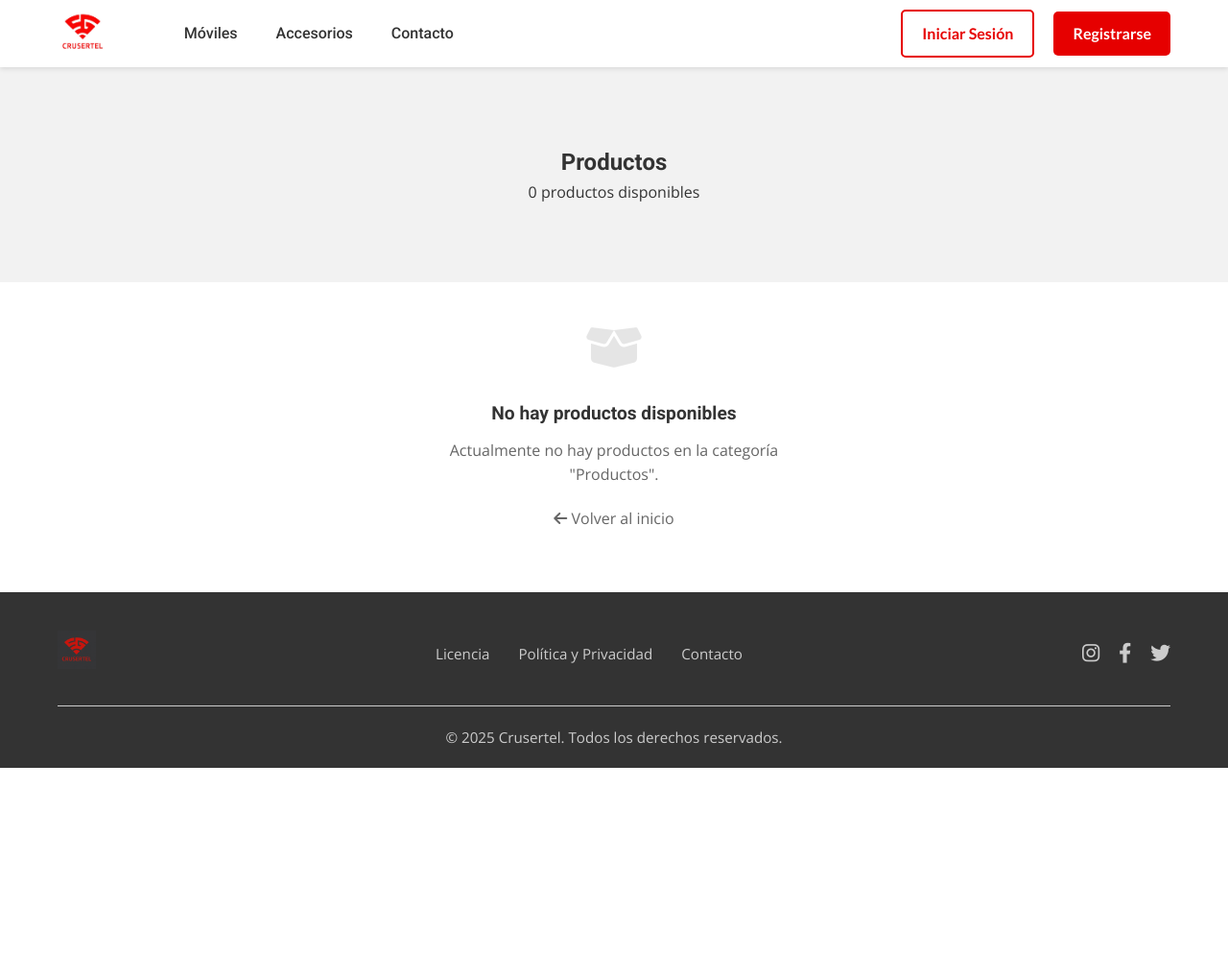
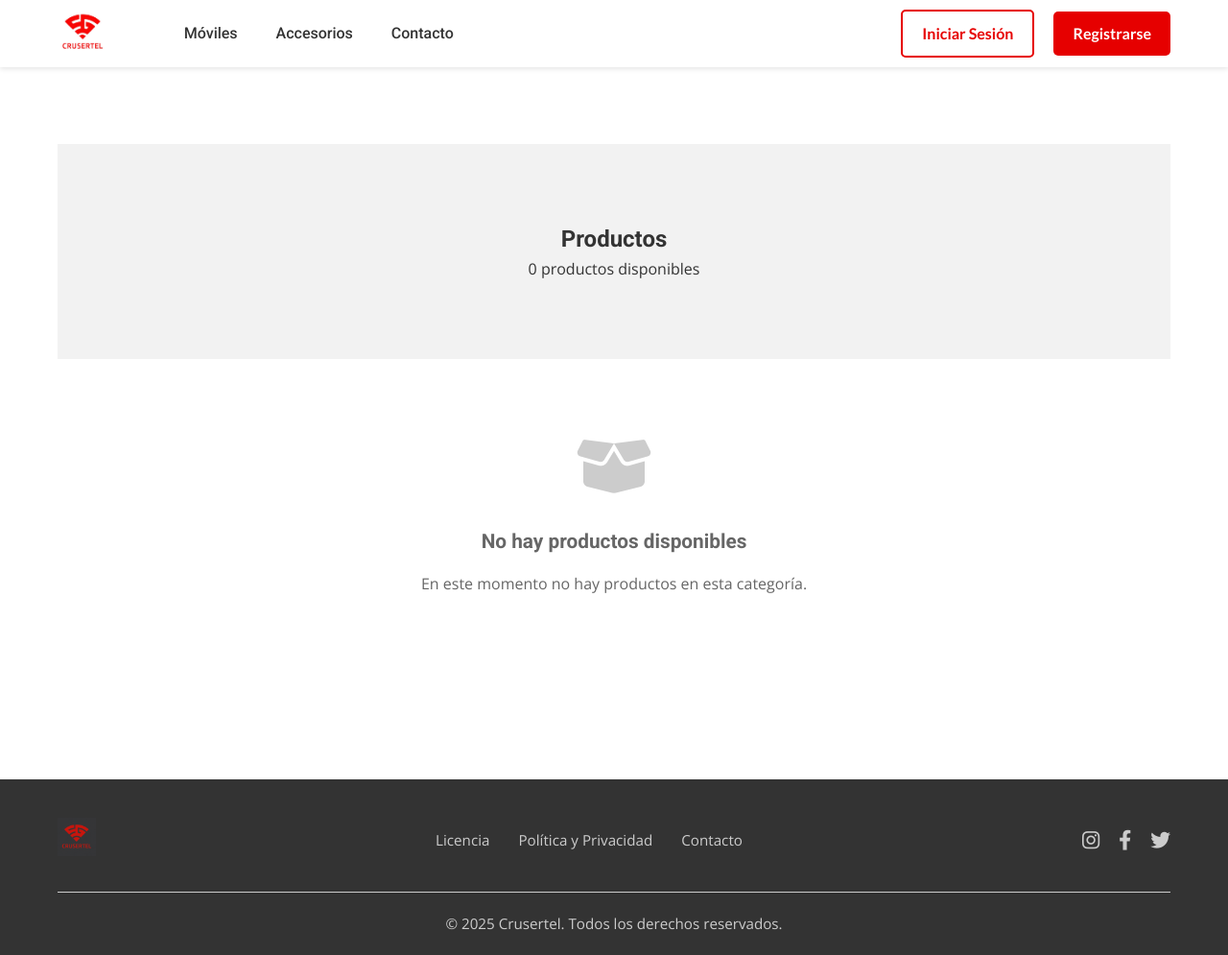
Before and after one commit to CruzAntonioDIWWEB/TFG_mobileStore, a PHP site: template Views/products/category.php in a window 1280 px wide. Shown: the whole page at 96% size. Before the commit the page ends 800 px from the top, so only its background shows below. Run offline with PHP 8.4, Linux system fonts and the light colour scheme; the template is opened without the code that fills it, so the values that code supplies are empty; some libraries are stand-ins or nearby versions.

Commit message:
category created by crud almost ready

```diff
--- a/Views/admin/products/create.php
+++ b/Views/admin/products/create.php
@@ -118,7 +118,7 @@ $accessoryTypes = $accessoryTypes ?? [];
                                id="stock"
                                name="stock"
                                class="form-input"
-                               placeholder="10"
+                               placeholder="0"
                                min="0"
                                required>
                         <small class="form-hint">Unidades disponibles.</small>
--- a/Views/admin/products/edit.php
+++ b/Views/admin/products/edit.php
@@ -149,7 +149,7 @@ $productImage = $product ? $product->getImage() : '';
                                    name="stock"
                                    class="form-input"
                                    value="<?php echo htmlspecialchars($productStock); ?>"
-                                   placeholder="10"
+                                   placeholder="0"
                                    min="0"
                                    required>
                             <small class="form-hint">Unidades disponibles.</small>
--- a/Views/products/category.php
+++ b/Views/products/category.php
@@ -6,7 +6,7 @@ $categoryId = $categoryId ?? null;
 ?>
 
 <!-- Category Products Section -->
-<section class="catalog-section">
+<section class="accessories-catalog">
     <div class="catalog-container">
 
         <!-- Header -->
@@ -15,12 +15,16 @@ $categoryId = $categoryId ?? null;
                 <h1 class="catalog-title"><?php echo htmlspecialchars($categoryName); ?></h1>
             </div>
             <div class="catalog-info">
-                <span class="product-count"><?php echo count($products); ?> productos disponibles</span>
+                <span class="product-count">
+                    <?php
+                        $count = count($products);
+                        echo $count . ' producto' . ($count === 1 ? ' disponible' : 's disponibles');
+                    ?>
+                </span>
             </div>
         </div>
 
         <!-- Breadcrumb -->
-                <!-- Breadcrumb (only show when there are products) -->
         <?php if (!empty($products) && is_array($products)): ?>
             <div class="breadcrumb">
                 <a href="<?php echo BASE_URL; ?>index.php?controller=home&action=index" class="breadcrumb-link">
@@ -28,6 +32,7 @@ $categoryId = $categoryId ?? null;
                     Inicio
                 </a>
                     <i class="fas fa-chevron-right"></i>
+                </span>
                 <span class="breadcrumb-current"><?php echo htmlspecialchars($categoryName); ?></span>
             </div>
         <?php endif; ?>
@@ -35,71 +40,77 @@ $categoryId = $categoryId ?? null;
         <!-- Products Display -->
         <div class="products-content">
             <?php if (!empty($products) && is_array($products)): ?>
-                <div class="products-grid">
+                <div class="accessories-grid">
                     <?php foreach ($products as $product): ?>
-                        <div class="accessory-card">
+                        <article class="accessory-card">
                             <div class="accessory-image">
                                 <?php if (!empty($product['image'])): ?>
                                     <img src="<?php echo ASSETS_URL; ?>img/products/<?php echo htmlspecialchars($product['image']); ?>"
                                         alt="<?php echo htmlspecialchars($product['name']); ?>"
                                         loading="lazy">
                                 <?php else: ?>
-                                    <div class="image-placeholder">
-                                        <i class="fas fa-image"></i>
-                                        <span>Sin imagen</span>
-                                    </div>
+                                    <img src="<?php echo ASSETS_URL; ?>img/placeholder-product.jpg"
+                                        alt="<?php echo htmlspecialchars($product['name']); ?>"
+                                        loading="lazy">
                                 <?php endif; ?>
 
-                                <?php if ($product['stock'] <= 0): ?>
-                                    <div class="stock-overlay">
-                                        <span class="out-of-stock">Agotado</span>
-                                    </div>
+                                <!-- Stock Badge -->
+                                <?php if ($product['stock'] > 0): ?>
+                                    <span class="stock-badge">
+                                        <?php if ($product['stock'] <= 5): ?>
+                                            <i class="fas fa-exclamation-triangle"></i>
+                                            Quedan <?php echo $product['stock']; ?>
+                                        <?php else: ?>
+                                            <i class="fas fa-check"></i>
+                                            En stock
+                                        <?php endif; ?>
+                                    </span>
+                                <?php else: ?>
+                                    <span class="stock-badge out-of-stock">
+                                        <i class="fas fa-times"></i>
+                                        Agotado
+                                    </span>
                                 <?php endif; ?>
                             </div>
 
                             <div class="accessory-info">
-                                <h3 class="product-name"><?php echo htmlspecialchars($product['name']); ?></h3>
+                                <h3 class="accessory-name"><?php echo htmlspecialchars($product['name']); ?></h3>
 
                                 <?php if (!empty($product['description'])): ?>
-                                    <p class="product-description"><?php echo htmlspecialchars($product['description']); ?></p>
+                                    <p class="accessory-description">
+                                        <?php echo htmlspecialchars(substr($product['description'], 0, 100)) . (strlen($product['description']) > 100 ? '...' : ''); ?>
+                                    </p>
                                 <?php endif; ?>
 
-                                <div class="product-details">
-                                    <div class="product-price">
-                                        <span class="price"><?php echo number_format($product['price'], 2); ?>€</span>
+                                <div class="accessory-footer">
+                                    <div class="price-section">
+                                        <span class="accessory-price"><?php echo number_format($product['price'], 2, ',', '.'); ?> €</span>
                                     </div>
 
-                                    <div class="product-stock">
-                                        <?php if ($product['stock'] > 0): ?>
-                                            <span class="stock in-stock">
-                                                <i class="fas fa-check-circle"></i>
-                                                <?php echo $product['stock']; ?> disponibles
-                                            </span>
-                                        <?php else: ?>
-                                            <span class="stock out-of-stock">
-                                                <i class="fas fa-times-circle"></i>
-                                                Sin stock
-                                            </span>
-                                        <?php endif; ?>
-                                    </div>
-                                </div>
-
-                                <div class="product-actions">
+                                    <div class="accessory-actions">
                                         <a href="<?php echo BASE_URL; ?>index.php?controller=product&action=detailProd&id=<?php echo $product['id']; ?>"
-                                       class="product-btn btn-view">
+                                            class="accessory-btn btn-details">
                                             <i class="fas fa-eye"></i>
                                             Ver detalles
                                         </a>
 
                                         <?php if ($product['stock'] > 0): ?>
-                                        <button type="button"
-                                                class="product-btn btn-cart"
-                                                onclick="addToCart(<?php echo $product['id']; ?>)">
-                                            <i class="fas fa-cart-plus"></i>
-                                            Añadir al carrito
+                                            <?php if (isset($_SESSION['user'])): ?>
+                                                <button class="accessory-btn btn-cart"
+                                                    data-product-id="<?php echo $product['id']; ?>"
+                                                    data-product-name="<?php echo htmlspecialchars($product['name']); ?>">
+                                                    <i class="fas fa-shopping-cart"></i>
+                                                    Añadir
                                                 </button>
                                             <?php else: ?>
-                                        <button type="button" class="product-btn btn-disabled" disabled>
+                                                <a href="<?php echo BASE_URL; ?>index.php?controller=user&action=login"
+                                                    class="accessory-btn btn-login-required">
+                                                    <i class="fas fa-user"></i>
+                                                    Iniciar sesión
+                                                </a>
+                                            <?php endif; ?>
+                                        <?php else: ?>
+                                            <button class="accessory-btn btn-disabled" disabled>
                                                 <i class="fas fa-ban"></i>
                                                 No disponible
                                             </button>
@@ -107,55 +118,20 @@ $categoryId = $categoryId ?? null;
                                     </div>
                                 </div>
                             </div>
+                        </article>
                     <?php endforeach; ?>
                 </div>
             <?php else: ?>
-                <div class="no-products">
-                    <div class="no-products-icon">
-                        <i class="fas fa-box-open"></i>
+                <div class="no-accessories-message">
+                    <div class="no-accessories-content">
+                        <i class="fas fa-box-open no-accessories-icon"></i>
+                        <h3 class="no-accessories-title">No hay productos disponibles</h3>
+                        <p class="no-accessories-text">En este momento no hay productos en esta categoría.</p>
                     </div>
-                    <h3>No hay productos disponibles</h3>
-                    <p>Actualmente no hay productos en la categoría "<?php echo htmlspecialchars($categoryName); ?>".</p>
-                    <a href="<?php echo BASE_URL; ?>index.php?controller=home&action=index" class="back-home-btn">
-                        <i class="fas fa-arrow-left"></i>
-                        Volver al inicio
-                    </a>
                 </div>
             <?php endif; ?>
         </div>
     </div>
 </section>
 
-<script>
-// Add to cart functionality
-function addToCart(productId) {
-    // Check if user is logged in
-    <?php if (!isset($_SESSION['user'])): ?>
-        alert('Debes iniciar sesión para añadir productos al carrito');
-        window.location.href = '<?php echo BASE_URL; ?>index.php?controller=user&action=login';
-        return;
-    <?php endif; ?>
-
-    // Create form data
-    const formData = new FormData();
-    formData.append('product_id', productId);
-    formData.append('quantity', 1);
-
-    // Send AJAX request
-    fetch('<?php echo BASE_URL; ?>index.php?controller=cart&action=addToCart', {
-        method: 'POST',
-        body: formData
-    })
-    .then(response => response.text())
-    .then(data => {
-        // Simple feedback
-        alert('Producto añadido al carrito');
-        // Refresh page to update cart count
-        location.reload();
-    })
-    .catch(error => {
-        console.error('Error:', error);
-        alert('Error al añadir el producto al carrito');
-    });
-}
-</script>
+<script src="<?php echo ASSETS_URL; ?>js/cart/addToCart.js"></script>
--- a/Views/products/detail.php
+++ b/Views/products/detail.php
@@ -28,7 +28,6 @@ $messages = $messages ?? [];
                 <i class="fas fa-home"></i>
                 Inicio
             </a>
-            <span class="breadcrumb-separator">></span>
 
             <?php if ($product->isPhone()): ?>
                 <a href="<?php echo BASE_URL; ?>index.php?controller=product&action=phones" class="breadcrumb-link">
```
Also changed, not shown: Controllers/ProductController.php (+2 -8 lines). Lines whose indentation alone changed are shown as unchanged.
